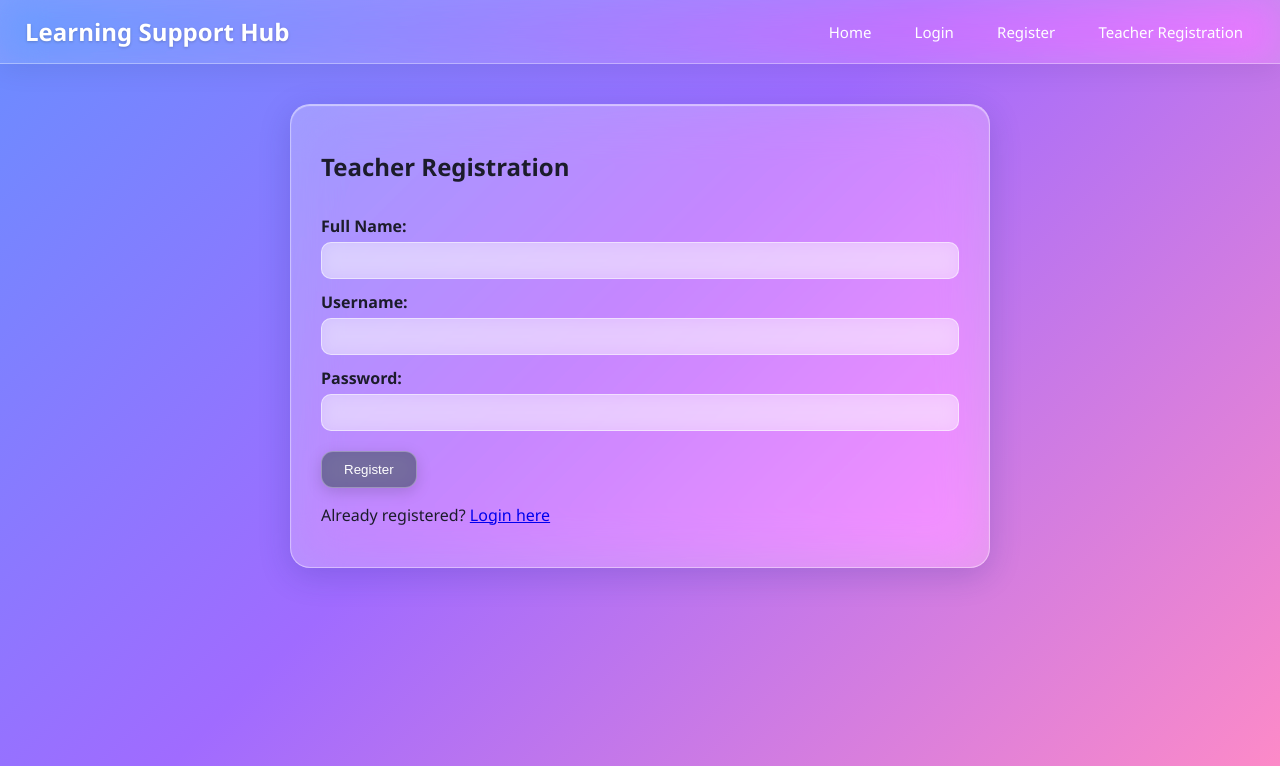
After one commit to shridev2009-dev/learning-support-hubV1, a Flask app: page /teacher_register in a window 1280 px wide. The commit adds this page. Shown: the top 766 px of the page. Run offline with Flask 3, Linux system fonts and the light colour scheme.

Commit message:
Add teacher registration and login

```diff
--- a/app.py
+++ b/app.py
@@ -48,6 +48,38 @@ def register():
     return render_template('register.html')
 
 
+# ---------- Teacher Registration ----------
+@app.route('/teacher_register', methods=['GET', 'POST'])
+def teacher_register():
+    if request.method == 'POST':
+        name = request.form['name']
+        username = request.form['username']
+        password = request.form['password']
+
+        conn = get_connection()
+        cursor = conn.cursor()
+
+        cursor.execute("SELECT teacher_id FROM teachers WHERE username = %s", (username,))
+        if cursor.fetchone():
+            flash("Username already registered. Please login.")
+            cursor.close()
+            conn.close()
+            return redirect(url_for('login'))
+
+        cursor.execute(
+            "INSERT INTO teachers (name, username, password) VALUES (%s, %s, %s)",
+            (name, username, password)
+        )
+        conn.commit()
+        cursor.close()
+        conn.close()
+
+        flash("Teacher registration successful. Please login.")
+        return redirect(url_for('login'))
+
+    return render_template('teacher_register.html')
+
+
 # ---------- Login (Student or Teacher) ----------
 @app.route('/login', methods=['GET', 'POST'])
 def login():
@@ -55,10 +87,24 @@ def login():
         email = request.form['email']
         password = request.form['password']
 
-        # Teacher login (hardcoded)
+        # Keep the original demo account available for local setup checks.
         if email == TEACHER_USERNAME and password == TEACHER_PASSWORD:
             session['role'] = 'teacher'
             session['name'] = 'Teacher'
+            return redirect(url_for('teacher_dashboard'))
+
+        # Teacher login (database account)
+        conn = get_connection()
+        cursor = conn.cursor(dictionary=True)
+        cursor.execute("SELECT * FROM teachers WHERE username = %s AND password = %s", (email, password))
+        teacher = cursor.fetchone()
+        cursor.close()
+        conn.close()
+
+        if teacher:
+            session['role'] = 'teacher'
+            session['teacher_id'] = teacher['teacher_id']
+            session['name'] = teacher['name']
             return redirect(url_for('teacher_dashboard'))
 
         # Student login (from database)
--- a/templates/base.html
+++ b/templates/base.html
@@ -23,6 +23,7 @@
             {% else %}
                 <a href="{{ url_for('login') }}">Login</a>
                 <a href="{{ url_for('register') }}">Register</a>
+                <a href="{{ url_for('teacher_register') }}">Teacher Registration</a>
             {% endif %}
         </div>
     </nav>
--- a/templates/login.html
+++ b/templates/login.html
@@ -14,4 +14,5 @@
 </form>
 
 <p>New student? <a href="{{ url_for('register') }}">Register here</a></p>
+<p>New teacher? <a href="{{ url_for('teacher_register') }}">Register here</a></p>
 {% endblock %}
--- a/templates/register.html
+++ b/templates/register.html
@@ -20,4 +20,5 @@
 </form>
 
 <p>Already registered? <a href="{{ url_for('login') }}">Login here</a></p>
+<p>Are you a teacher? <a href="{{ url_for('teacher_register') }}">Register as a teacher</a></p>
 {% endblock %}
--- /dev/null
+++ b/templates/teacher_register.html
@@ -0,0 +1,20 @@
+{% extends "base.html" %}
+{% block title %}Teacher Registration{% endblock %}
+
+{% block content %}
+<h2>Teacher Registration</h2>
+<form method="POST" action="{{ url_for('teacher_register') }}">
+    <label for="name">Full Name:</label>
+    <input type="text" id="name" name="name" required>
+
+    <label for="username">Username:</label>
+    <input type="text" id="username" name="username" required>
+
+    <label for="password">Password:</label>
+    <input type="password" id="password" name="password" required>
+
+    <button type="submit">Register</button>
+</form>
+
+<p>Already registered? <a href="{{ url_for('login') }}">Login here</a></p>
+{% endblock %}
```
Also changed, not shown: README.md.
